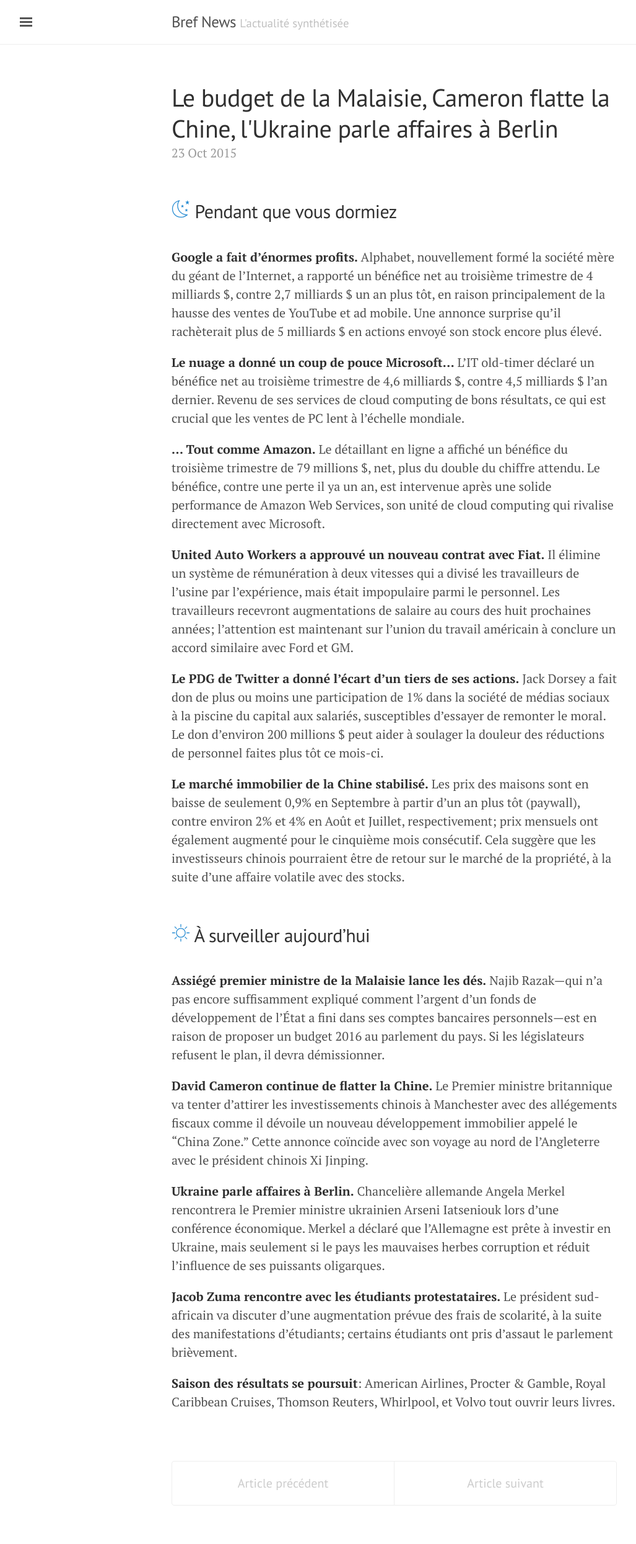
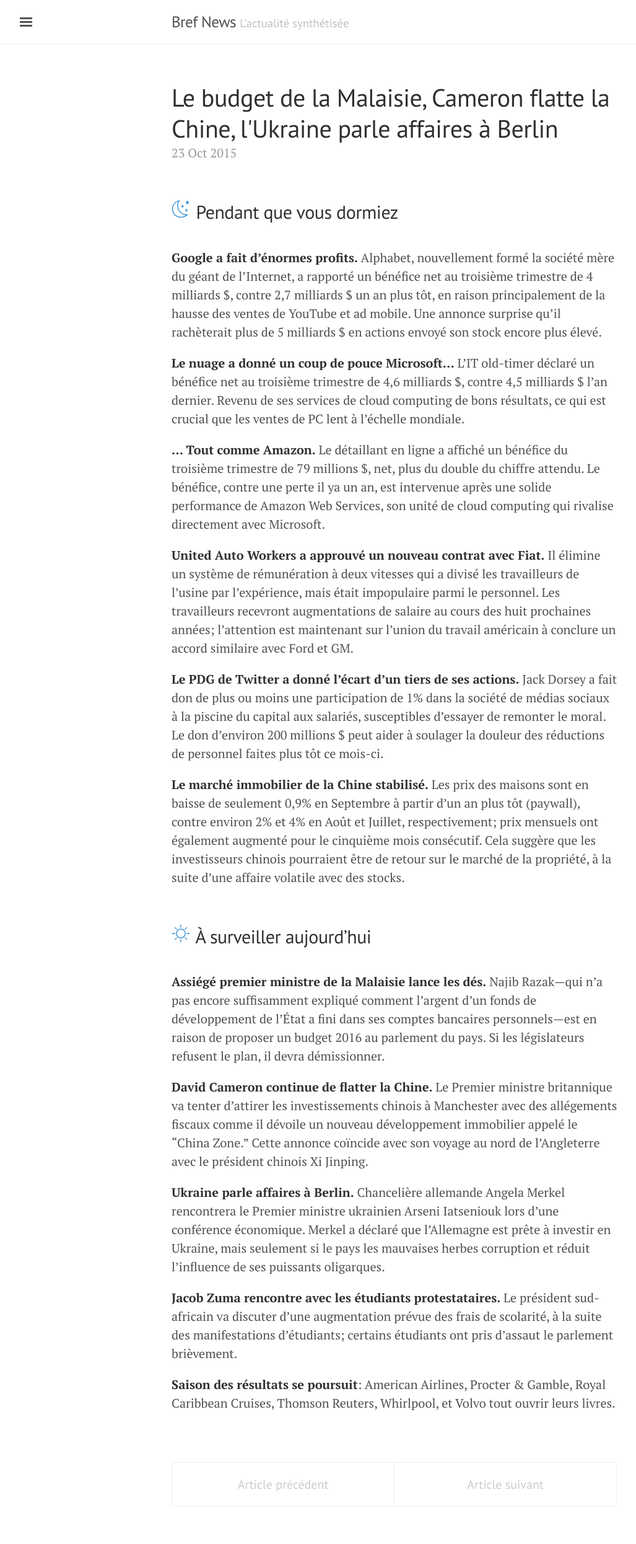
Before and after one commit to BrefNews/brefnews.github.io, a Jekyll site: the page built from index.html, in a window 1280 px wide. Shown: the whole page at 62% size, without its empty margins (3-1030 px from the left). Built offline with Jekyll 4.4.1, drawn with Linux system fonts in a browser that asks for light colours; the list of posts is cut into pages by our own code.

Commit message:
SVG styling

```diff
--- a/public/css/poole.css
+++ b/public/css/poole.css
@@ -91,7 +91,9 @@
   font-size: 2rem;
 }
 .svg-icon {
+  vertical-align: text-top;
   height: 1.5rem;
+  margin-right: .1rem;
 }
 .svg-icon path {
   fill: #268bd2;
```
